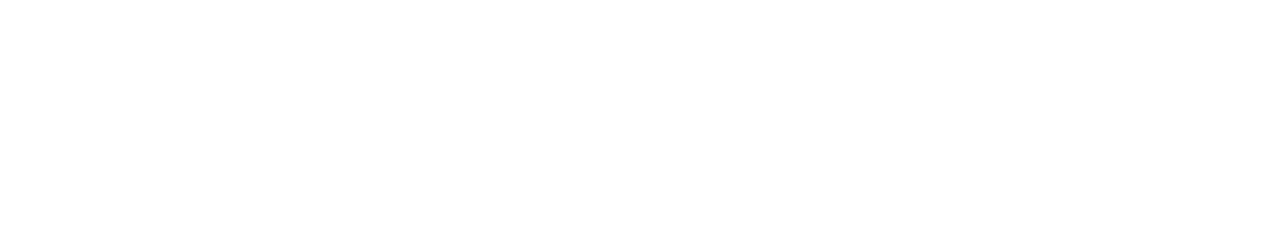
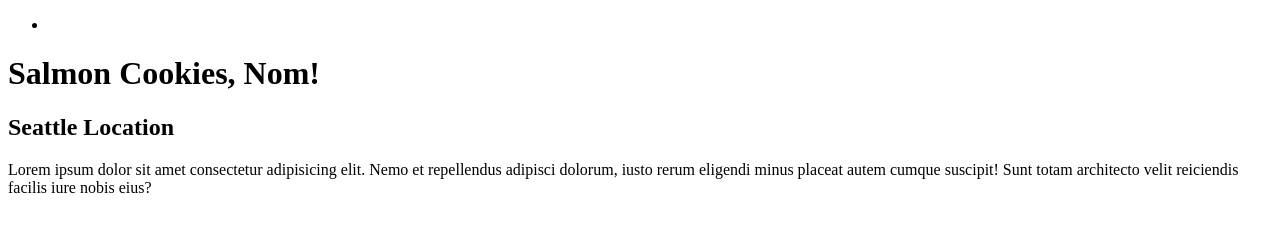
Before and after one commit to TiaLow/cookie-stand, a plain HTML site: page index.html in a window 1280 px wide. Drawn offline with Linux system fonts and the light colour scheme.

Commit message:
Index html quick scaffold

```diff
--- a/index.html
+++ b/index.html
@@ -1 +1,21 @@
 <!-- Homepage -->
+<!DOCTYPE html>
+<html lang="en">
+<head>
+  <meta charset="UTF-8">
+  <meta name="viewport" content="width=device-width, initial-scale=1.0">
+  <title>Cookies by Pat</title>
+</head>
+<body>
+  <header>
+    <nav>
+      <ul>
+        <li><a href="sales.html"></a></li>
+      </ul>
+    </nav>
+  </header>
+  <h1>Salmon Cookies, Nom!</h1>
+  <h2>Seattle Location</h2>
+  <p>Lorem ipsum dolor sit amet consectetur adipisicing elit. Nemo et repellendus adipisci dolorum, iusto rerum eligendi minus placeat autem cumque suscipit! Sunt totam architecto velit reiciendis facilis iure nobis eius?</p>
+</body>
+</html>
```
